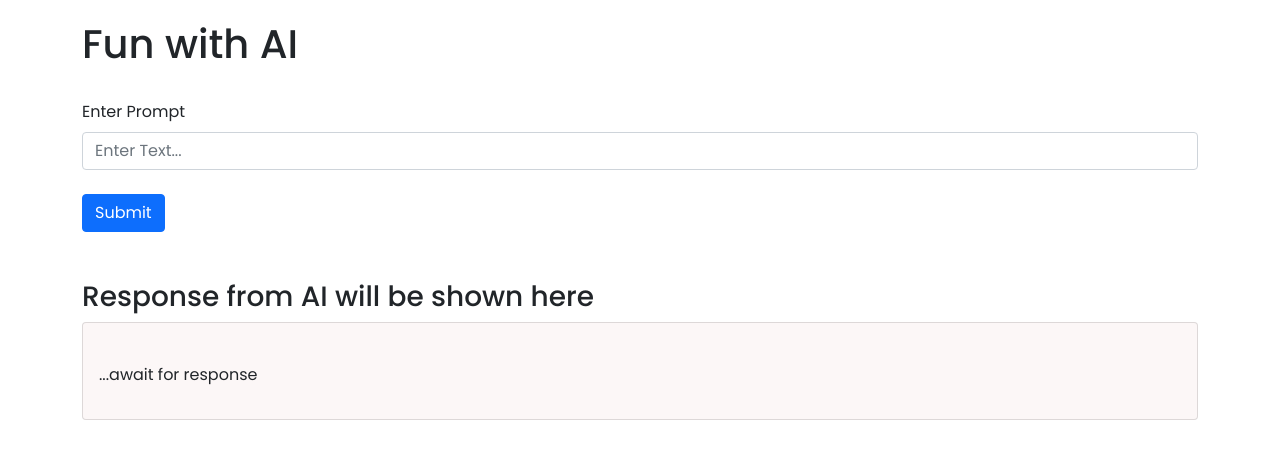
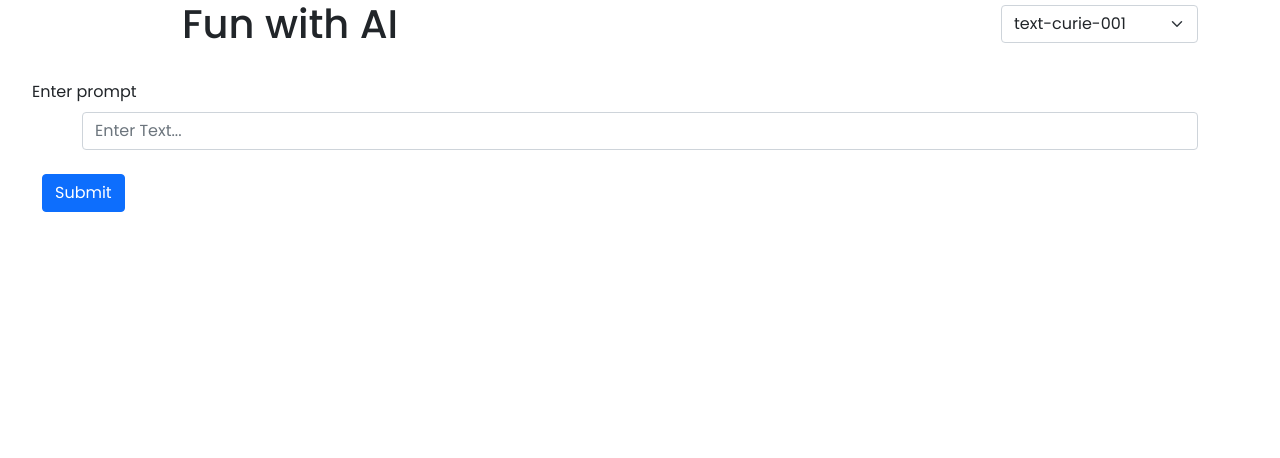
Before and after one commit to jigar3998/shopify-fe, a React (Create React App) app: page / in a window 1280 px wide. Shown: the top 458 px of the page. Built offline with nearby package versions, Linux system fonts and the light colour scheme.

Commit message:
Changed to functional components and refactored the code

```diff
--- a/src/App.css
+++ b/src/App.css
@@ -1,21 +1,49 @@
 *{
-  margin: 0;
+   /* margin: 100; */
   box-sizing: border-box;
   font-family: 'Poppins', sans-serif;
 }
 
-.form-container{
+/* .form-container{
   margin-top: 20px;
+} */
+
+.main-title{
+  display: flex;
+  flex-direction: row;
+  justify-content: space-between;
+}
+
+.title{
+  margin-left:100px;
+}
+
+.select-engine{
+  margin-top:5px
+}
+
+.form-label{
+  margin-left: -50px;
+}
+
+.btn-primary{
+  margin-left: -40px;
 }
 
 .response-card{
   font-size: 16px;
-  background-color: rgb(252, 247, 247)
+  background-color: rgb(252, 247, 247);
+}
+
+.response-text{
+  margin: -65px -45px;
+  margin-bottom: 0px
 }
 
 .response-div{
   display: flex;
-  flex-direction: column
+  flex-direction: column;
+  margin-top:2px;
 }
 
 .response{
@@ -28,3 +56,11 @@
   width: 100px;
   padding-right: 15px;
 }
+
+.paragraph-style-prompt{
+  margin-left: -45px;
+}
+
+.response-prompt{
+  /* margin-left: -45px; */
+}
--- a/src/App.js
+++ b/src/App.js
@@ -1,11 +1,11 @@
 import React from 'react'
 import './App.css';
-import PromptForm from './PromptForm'
+import Prompt from './Prompt'
 
 function App() {
   return (
     <div className="App">
-      <PromptForm />
+      <Prompt />
     </div>
   );
 }
--- /dev/null
+++ b/src/Prompt.jsx
@@ -0,0 +1,113 @@
+import React, { useEffect, useState } from "react";
+import { Button, Container, Card, Form, Spinner } from "react-bootstrap";
+import "./App.css";
+import PromptList from "./PromptList";
+import openAiService from "./services/openAiService";
+import formatDate from "./utility/formateDate";
+
+export default function prompts() {
+  const [prompts, setPrompt] = useState([]);
+  const [isLoading, setIsLoading] = useState(false);
+
+  useEffect(() => {
+    const promptItems = JSON.parse(localStorage.getItem("prompts"));
+    console.log("promptItems", promptItems);
+    if (promptItems) {
+      setPrompt((prevPrompts) => [...prevPrompts, ...promptItems]);
+    }
+  }, []);
+
+  useEffect(() => {
+    console.log("prompts", prompts);
+    localStorage.clear();
+    if (prompts && prompts.length > 0) {
+      localStorage.setItem("prompts", JSON.stringify(prompts));
+    }
+  }, [prompts]);
+
+    const handleOnChange=(e)=>{
+        setPrompt((prevPrompts)=> [{
+            ...prevPrompts,
+            engine: e.target.value
+    }])
+    }
+
+  const onFormSubmit = async (e) => {
+    e.preventDefault();
+    const formData = new FormData(e.target);
+    let formDataObj = Object.fromEntries(formData.entries());
+    console.log(formDataObj.prompts);
+    setIsLoading(true);
+    try {
+      const response = await openAiService(formDataObj.prompts);
+      const newPrompt = {
+        title: formDataObj.prompts,
+        response: response.data.choices[0].text,
+        engine: formDataObj.engine,
+        timestamp: new Date().getTime()
+      };
+      setPrompt((prevPrompts) => [...prevPrompts, newPrompt]);
+      console.log("response", response);
+      setIsLoading(false);
+    } catch (error) {
+      setIsLoading(false);
+      console.log("error", error);
+    }
+  };
+  return (
+    <div className="main-content">
+      <Container className="form-container">
+        <div className="main-title">
+            <h1 className="title">Fun with AI</h1>
+            <div className="select-engine">
+                <Form.Select name="engine" value={prompt.engine}  onChange={handleOnChange}>
+                        <option value="text-curie-001">text-curie-001</option>
+                        <option value="text-davinci-002">text-davinci-002</option>
+                        <option value="text-babbage-001">text-babbage-001</option>
+                        <option value="text-ada-001">text-ada-001</option>
+                </Form.Select>
+            </div>
+        </div>
+        <br />
+        <Form onSubmit={onFormSubmit} className="main-form">
+          <Form.Group className="form-prompts" controlId="formBasicEmail">
+            <Form.Label className="form-label">Enter prompt</Form.Label>
+            <Form.Control
+              type="textarea"
+              name="prompts"
+              placeholder="Enter Text..."
+              className="form-control"
+            />
+          </Form.Group>
+          <br />
+          <Button
+            variant="primary"
+            size="large"
+            type="submit"
+            className="btn btn-primary"
+          >
+            Submit
+          </Button>
+        </Form>
+        <br />
+        <br />
+        {isLoading && (
+          <Spinner animation="border" role="status">
+            <span className="visually-hidden">Loading...</span>
+          </Spinner>
+        )}
+        {prompts && prompts.length > 0 && (
+          <>
+            {" "}
+            <h3>Responses</h3>
+            {prompts.sort((prompt1, prompt2)=>{
+              return prompt2.timestamp - prompt1.timestamp
+            }).map((prompt) => (
+              <PromptList prompt={prompt} />
+            ))}
+          </>
+        )}
+      </Container>
+    </div>
+  );
+}
--- a/src/PromptForm.js
+++ b/src/PromptForm.js
@@ -7,9 +7,26 @@ class PromptForm extends Component {
     constructor() {
         super()
         this.state = {
-            heading: "Response from AI will be shown here",
-            response: "...await for response"
+            prompt: []
+                    // heading: "Response from AI will be shown here",
+                    // response: "...await for response",
+                    // engine: "text-curie-001",
+                    // date: Date().toLocaleString()
+            }
+    }
+
+    componentDidMount(){
+        const promptItems = localStorage.getItem('prompt')
+        if(promptItems){
+            this.setState({
+                ...this.state.prompt,
+                response
+            })
         }
+    }
+
+    componentDidUpdate(){
+        localStorage.setItem('prompt', JSON.stringify(this.state.prompt))
     }
 
     onFormSubmit = e =>{
@@ -18,14 +35,13 @@ class PromptForm extends Component {
         const formData = new FormData(e.target)
         let formDataObj = Object.fromEntries(formData.entries())
         console.log(formDataObj.prompt)
-
         const configuration = new Configuration({
             apiKey: process.env.REACT_APP_OPENAI_API_KEY
         })
 
         const openai = new OpenAIApi(configuration)
 
-        openai.createCompletion("text-curie-001",{
+        openai.createCompletion(this.state.prompt[0].engine,{
             prompt: `Write a detailed, smart and informative description for ${formDataObj.prompt}`,
             temperature: 0.5,
             max_tokens: 100,
@@ -35,8 +51,12 @@ class PromptForm extends Component {
         })
         .then((response) => {
             this.setState({
-                heading: `${formDataObj.prompt}`,
-                response:`${response.data.choices[0].text}`
+                prompt:[{
+                    heading: `${formDataObj.prompt}`,
+                    response:`${response.data.choices[0].text}`,
+                    engine: "text-curie-001",
+                    date: Date().toLocaleString()
+                }]
             })
         })
         .catch((err) => {
@@ -48,7 +68,30 @@ class PromptForm extends Component {
     return (
       <div className="main-content">
           <Container className="form-container">
+              <div className="main-title">
               <h1 className="title">Fun with AI</h1>
+              <div className="select-engine">
+                <select id="engines" value={this.state.prompt[0].engine}
+                        onChange={(e) => this.setState({engine: e.target.value})}>
+                    <option value="text-davinci-002">text-davinci-002</option>
+                    <option value="text-curie-001">text-curie-001</option>
+                    <option value="text-babbage-001">text-babbage-001</option>
+                    <option value="text-ada-001">text-ada-001</option>
+                </select>
+               </div>
+              {/* <Dropdown onChange={this.onhandleSelect.bind(this)}>
+                <Dropdown.Toggle variant="success" id="dropdown-basic" size='sm'>
+                    Engine
+                </Dropdown.Toggle>
+
+                <Dropdown.Menu onSelect={this.onhandleSelect}>
+                    <Dropdown.Item eventKey="text-davinci-002">text-davinci-002</Dropdown.Item>
+                    <Dropdown.Item eventKey="text-curie-001">text-curie-001</Dropdown.Item>
+                    <Dropdown.Item eventKey="text-babbage-001">text-babbage-001</Dropdown.Item>
+                    <Dropdown.Item eventKey="text-ada-001">text-ada-001</Dropdown.Item>
+                </Dropdown.Menu>
+              </Dropdown>  */}
+              </div>
               <br/>
               <Form onSubmit={this.onFormSubmit} className="main-form">
                 <Form.Group className="form-prompt" controlId="formBasicEmail">
@@ -67,16 +110,16 @@ class PromptForm extends Component {
               </Form>
               <br/>
               <br/>
-              {this.state.response==="...await for response"?
-                <h3>{this.state.heading}</h3>
+              {this.state.prompt[0].response==="...await for response"?
+                <h3>{this.state.prompt[0].heading}</h3>
                 :
                 <h3>Responses</h3> }
               <Card className="response-card">
-                       {this.state.response==="...await for response"?
+                       {this.state.prompt[0].response==="...await for response"?
                         <Card.Body className="response-body">
                             <br/>
                             <Card.Text className="response-text">
-                                <p>{this.state.response}</p>
+                                <p>{this.state.prompt[0].response}</p>
                             </Card.Text>
                         </Card.Body>
                         :
@@ -86,11 +129,11 @@ class PromptForm extends Component {
                             <div className="response-div">
                                 <div className="response response-prompt">
                                     <p className="paragraph-style">Prompt:</p>
-                                    <p>{this.state.heading}</p>
+                                    <p>{this.state.prompt[0].heading}</p>
                                 </div>
                                 <div className="response response-response">
                                     <p className="paragraph-style">Response:</p>
-                                    <p>{this.state.response}</p>
+                                    <p>{this.state.prompt[0].response}</p>
                                 </div>
                             </div>
                             </Card.Text>
--- /dev/null
+++ b/src/PromptList.jsx
@@ -0,0 +1,36 @@
+import React from "react";
+import {  Card } from "react-bootstrap";
+
+export default function PromptList({prompt}) {
+    console.log("prompt list", prompt)
+  return (
+    <div>
+      <Card className="response-card">
+        {prompt.response === "...await for response" ? (
+          <Card.Body className="response-body">
+            <br />
+            <Card.Text className="response-text">
+              <p>{prompt.response}</p>
+            </Card.Text>
+          </Card.Body>
+        ) : (
+          <Card.Body className="response-body">
+            <br />
+            <Card.Text className="response-text">
+              <div className="response-div">
+                <div className="response response-prompt">
+                  <p className="paragraph-style">Prompt:</p>
+                  <p className="paragraph-style-prompt">{prompt.title}</p>
+                </div>
+                <div className="response response-response">
+                  <p className="paragraph-style">Response:</p>
+                  <p>{prompt.response}</p>
+                </div>
+              </div>
+            </Card.Text>
+          </Card.Body>
+        )}
+      </Card>
+    </div>
+  );
+}
--- /dev/null
+++ b/src/services/openAiService.js
@@ -0,0 +1,20 @@
+const { Configuration, OpenAIApi } = require("openai");
+const openAiService =async(prompt)=>{
+
+    const configuration = new Configuration({
+        apiKey: process.env.REACT_APP_OPENAI_API_KEY,
+      });
+    const openai = new OpenAIApi(configuration);
+
+    const response = await openai.createCompletion(prompt[0].engine,{
+        prompt: `Write a detailed, smart and informative description for ${prompt}`,
+        temperature: 0.5,
+        max_tokens: 100,
+        top_p: 1,
+        frequency_penalty: 0,
+        presence_penalty: 0,
+      });
+      console.log("service", response)
+    return response
+}
+export default openAiService;
```
Also changed, not shown: src/utility/formateDate.js (added).
